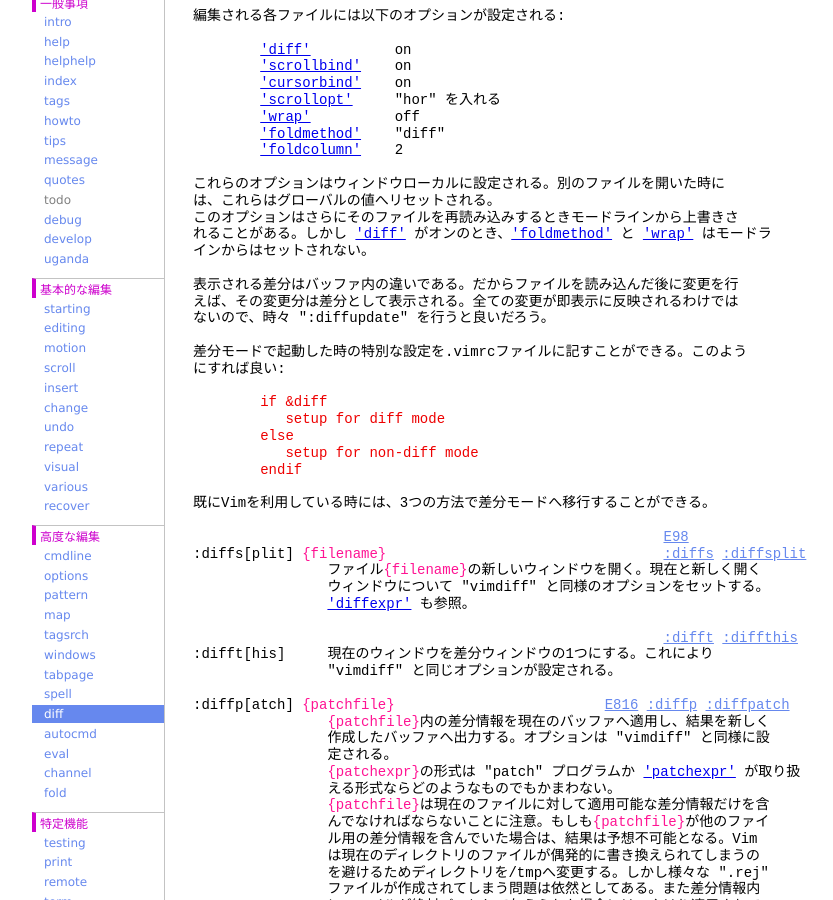
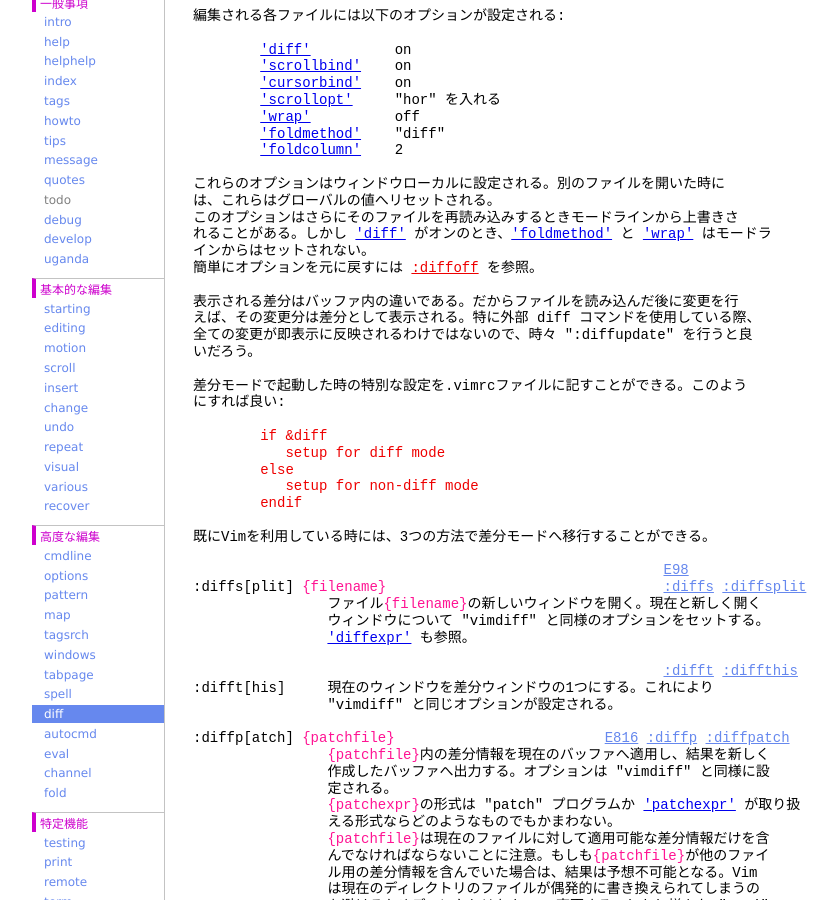
Before and after one commit to vim-jp/vimdoc-ja, a Jekyll site: the page built from diff.html, in a window 1280 px wide and 900 px high, scrolled down 1115 px. Shown: the whole window, without its empty margins (208-1041 px from the left). Built offline with Jekyll 4.4.1, drawn with Linux system fonts in a browser that asks for light colours; nearby versions of some CDN libraries; comment, search, counter and statistics services are not loaded; some of the changed text lies outside the part shown.

Commit message:
Generated by Travis JOB 2936.1
https://travis-ci.org/vim-jp/vimdoc-ja-working/builds/611287023

```diff
--- a/diff.html
+++ b/diff.html
@@ -3,7 +3,7 @@ layout: vimdoc
 helpname: 'diff'
 ---
 <div id='vimCodeElement'>
-<a class="Constant" href="diff.html" name="diff.txt">diff.txt</a>&nbsp;&nbsp;&nbsp;&nbsp;&nbsp;&nbsp;For&nbsp;<span class="Identifier">Vim バージョン 8.1.</span>&nbsp;&nbsp;Last change: 2019 Jul 27<br>
+<a class="Constant" href="diff.html" name="diff.txt">diff.txt</a>&nbsp;&nbsp;&nbsp;&nbsp;&nbsp;&nbsp;For&nbsp;<span class="Identifier">Vim バージョン 8.1.</span>&nbsp;&nbsp;Last change: 2019 Nov 10<br>
 <br>
 <br>
 &nbsp;&nbsp;&nbsp;&nbsp;&nbsp;&nbsp;&nbsp;&nbsp;&nbsp;&nbsp;&nbsp;&nbsp;&nbsp;&nbsp;&nbsp;&nbsp;<span class="Identifier">VIMリファレンスマニュアル&nbsp;&nbsp;&nbsp;&nbsp;by Bram Moolenaar</span><br>
@@ -72,10 +72,12 @@ Vimが各ファイルについてウィンドウを開く時に起こること
 このオプションはさらにそのファイルを再読み込みするときモードラインから上書きさ<br>
 れることがある。しかし&nbsp;<a class="Type" href="options.html#'diff'">'diff'</a>&nbsp;がオンのとき、<a class="Type" href="options.html#'foldmethod'">'foldmethod'</a>&nbsp;と&nbsp;<a class="Type" href="options.html#'wrap'">'wrap'</a>&nbsp;はモードラ<br>
 インからはセットされない。<br>
+簡単にオプションを元に戻すには&nbsp;<a class="Comment" href="diff.html#:diffoff">:diffoff</a>&nbsp;を参照。<br>
 <br>
 表示される差分はバッファ内の違いである。だからファイルを読み込んだ後に変更を行<br>
-えば、その変更分は差分として表示される。全ての変更が即表示に反映されるわけでは<br>
-ないので、時々 &quot;:diffupdate&quot; を行うと良いだろう。<br>
+えば、その変更分は差分として表示される。特に外部 diff コマンドを使用している際、<br>
+全ての変更が即表示に反映されるわけではないので、時々 &quot;:diffupdate&quot; を行うと良<br>
+いだろう。<br>
 <br>
 差分モードで起動した時の特別な設定を.vimrcファイルに記すことができる。このよう<br>
 にすれば良い:<br>
```
